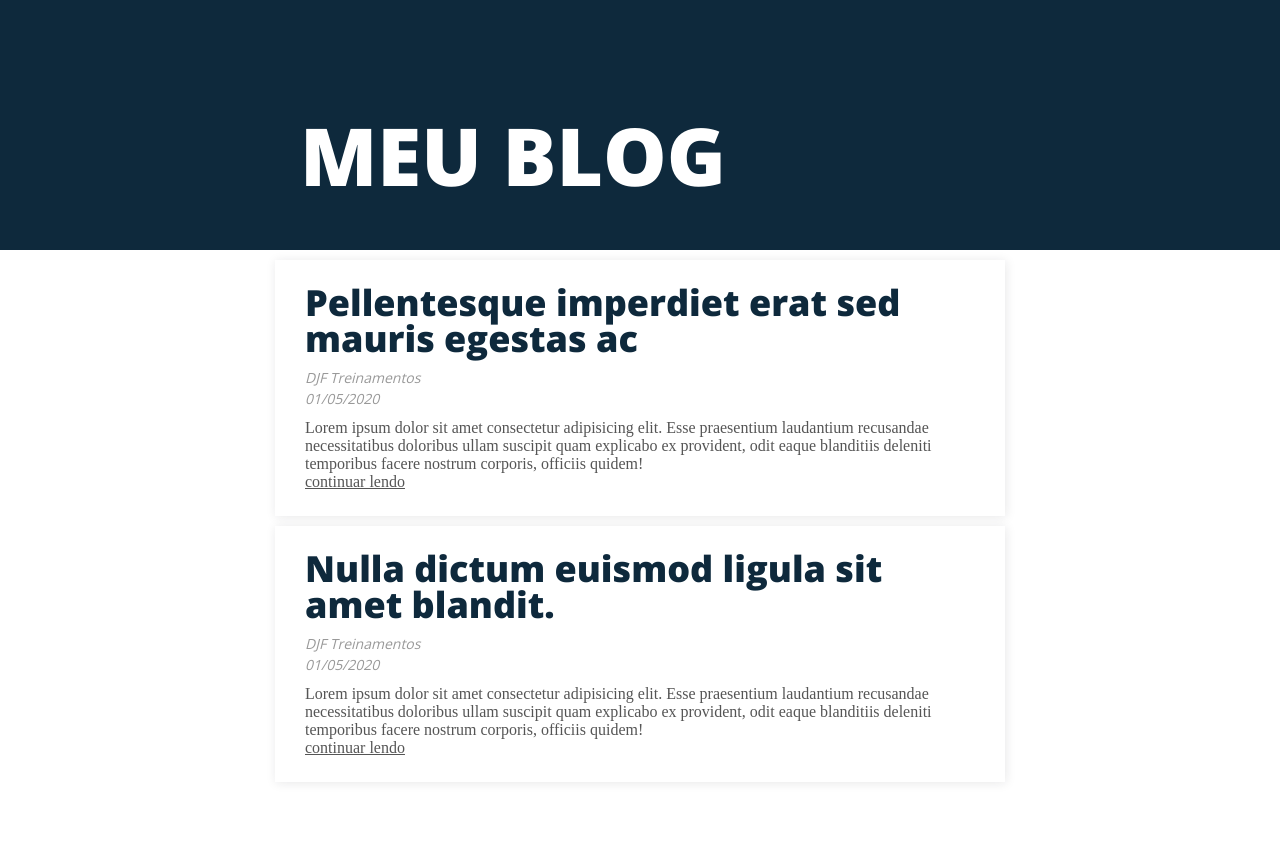
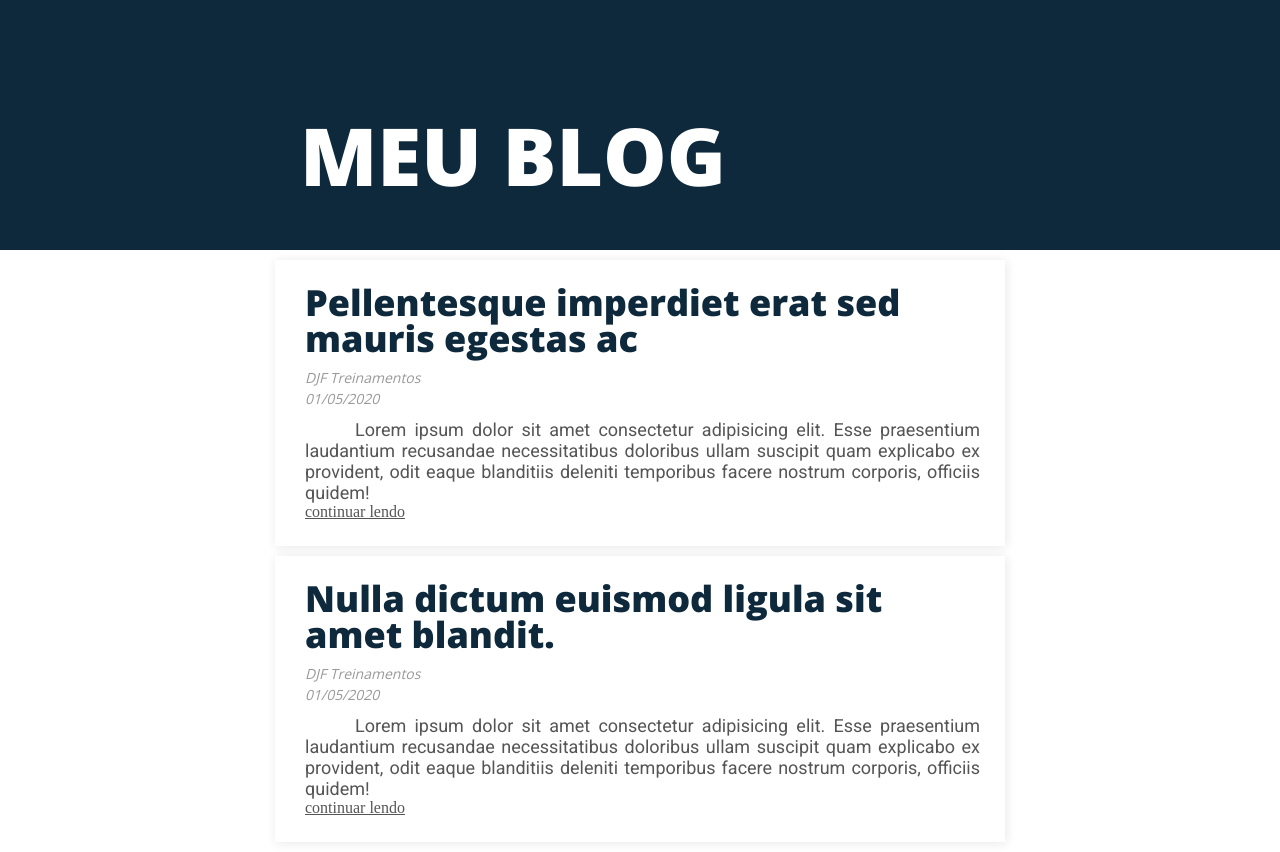
Before and after one commit to djftreinamentos/djf-css-np-blog-list, a website: page public/index.html in a window 1280 px wide. Before the commit the page ends 800 px from the top, so only its background shows below. Drawn offline with nearby package versions, Linux system fonts and the light colour scheme.

Commit message:
add post content

```diff
--- a/public/resources/css/blog.css
+++ b/public/resources/css/blog.css
@@ -52,3 +52,10 @@
     line-height: 1.5;
     color:#999;
 }
+
+.post__content p{
+    font-size: 18px;
+    font-family: 'Roboto', sans-serif;
+    text-align: justify;
+    text-indent: 50px;
+}
```
